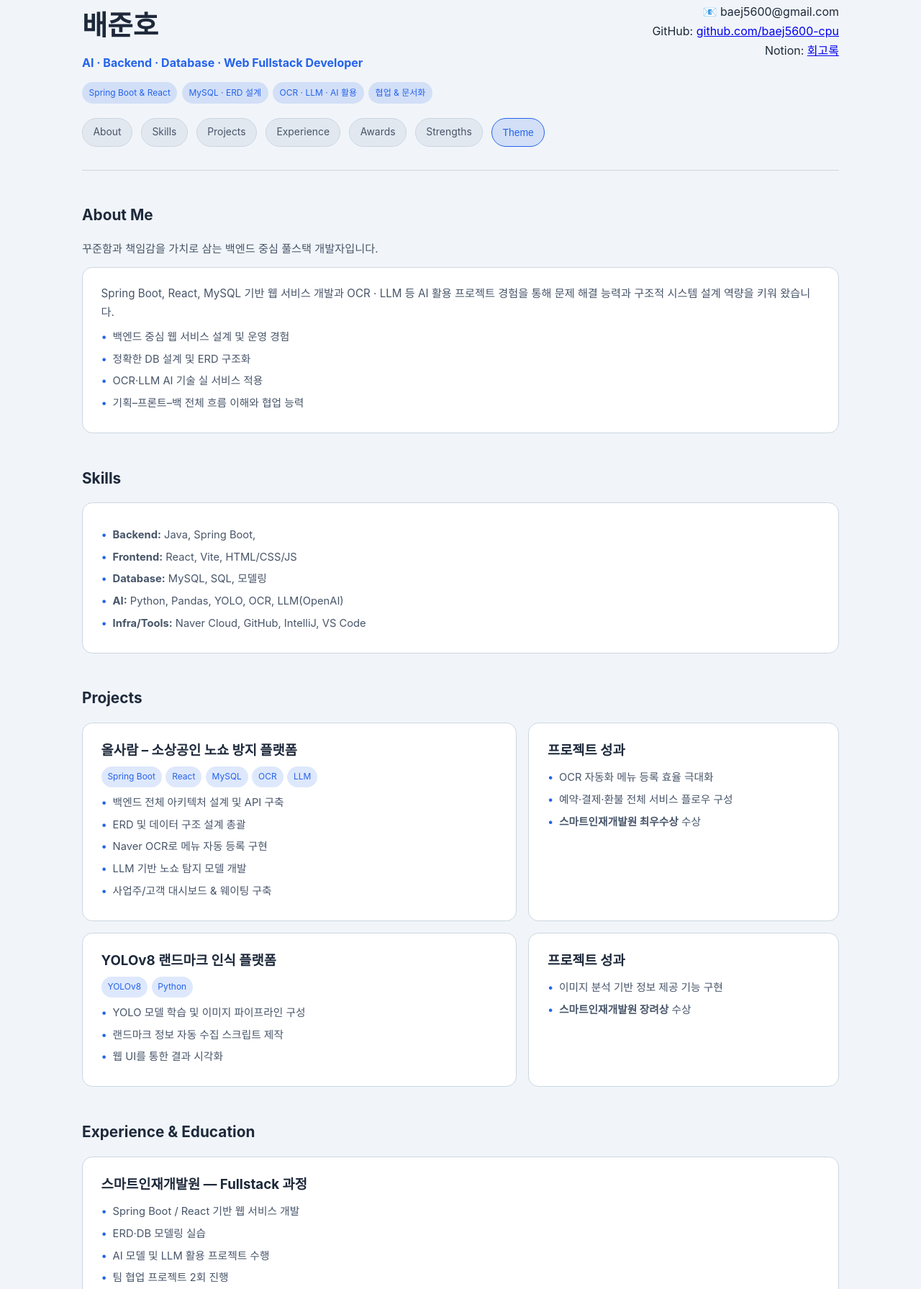
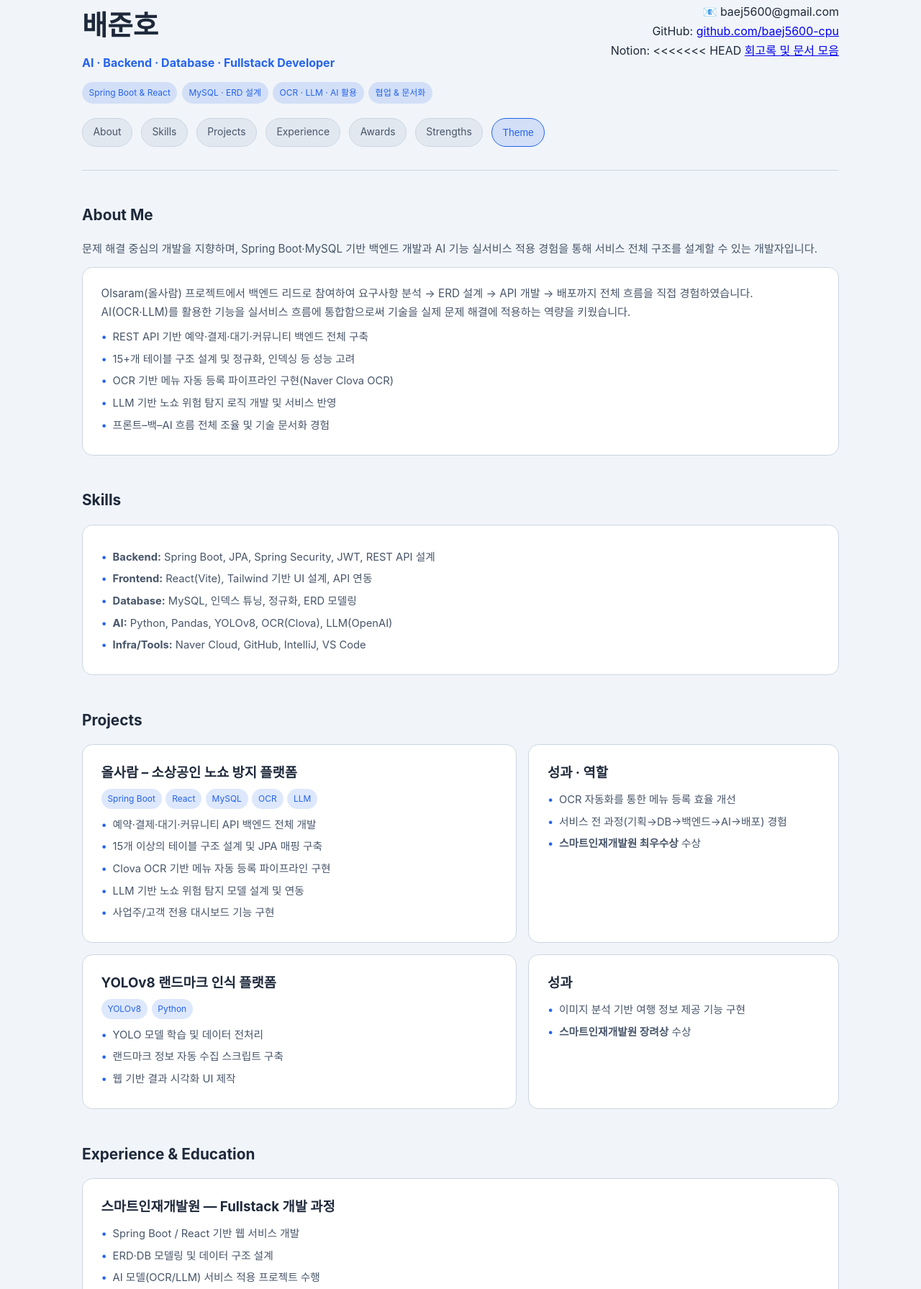
Before and after one commit to baej5600-cpu/portfolio, a website: page index.html in a window 1280 px wide. Shown: the part 42-1833 px from the top of the page at 72% size. Drawn offline with Linux system fonts and the light colour scheme.

```diff
--- a/index.html
+++ b/index.html
@@ -271,7 +271,7 @@
 
         <div class="title-group">
             <h1>배준호</h1>
-            <h2>AI · Backend · Database · Web Fullstack Developer</h2>
+            <h2>AI · Backend · Database · Fullstack Developer</h2>
 
             <div class="badges">
                 <span class="badge">Spring Boot & React</span>
@@ -289,8 +289,9 @@
                 </a>
             </div>
             <div>Notion:
+<<<<<<< HEAD
                 <a href="https://www.notion.so/1f93479df154801393acfe0fe1b4d4b8?source=copy_link" target="_blank">
-                    회고록
+                    회고록 및 문서 모음
                 </a>
             </div>
         </div>
@@ -315,21 +316,24 @@
 <section id="about" class="section">
     <h2 class="section-title">About Me</h2>
     <div class="section-sub">
-        꾸준함과 책임감을 가치로 삼는 백엔드 중심 풀스택 개발자입니다.
+        문제 해결 중심의 개발을 지향하며, Spring Boot·MySQL 기반 백엔드 개발과
+        AI 기능 실서비스 적용 경험을 통해 서비스 전체 구조를 설계할 수 있는 개발자입니다.
     </div>
 
     <div class="card">
         <p style="font-size:0.95rem; color:var(--text-soft); margin-bottom:0.6rem;">
-            Spring Boot, React, MySQL 기반 웹 서비스 개발과
-            OCR · LLM 등 AI 활용 프로젝트 경험을 통해
-            문제 해결 능력과 구조적 시스템 설계 역량을 키워 왔습니다.
+            Olsaram(올사람) 프로젝트에서 백엔드 리드로 참여하여
+            요구사항 분석 → ERD 설계 → API 개발 → 배포까지 전체 흐름을 직접 경험하였습니다.
+            AI(OCR·LLM)를 활용한 기능을 실서비스 흐름에 통합함으로써
+            기술을 실제 문제 해결에 적용하는 역량을 키웠습니다.
         </p>
 
         <ul>
-            <li>백엔드 중심 웹 서비스 설계 및 운영 경험</li>
-            <li>정확한 DB 설계 및 ERD 구조화</li>
-            <li>OCR·LLM AI 기술 실 서비스 적용</li>
-            <li>기획–프론트–백 전체 흐름 이해와 협업 능력</li>
+            <li>REST API 기반 예약·결제·대기·커뮤니티 백엔드 전체 구축</li>
+            <li>15+개 테이블 구조 설계 및 정규화, 인덱싱 등 성능 고려</li>
+            <li>OCR 기반 메뉴 자동 등록 파이프라인 구현(Naver Clova OCR)</li>
+            <li>LLM 기반 노쇼 위험 탐지 로직 개발 및 서비스 반영</li>
+            <li>프론트–백–AI 흐름 전체 조율 및 기술 문서화 경험</li>
         </ul>
     </div>
 </section>
@@ -339,10 +343,10 @@
     <h2 class="section-title">Skills</h2>
     <div class="card">
         <ul>
-            <li><b>Backend:</b> Java, Spring Boot,</li>
-            <li><b>Frontend:</b> React, Vite, HTML/CSS/JS</li>
-            <li><b>Database:</b> MySQL, SQL, 모델링</li>
-            <li><b>AI:</b> Python, Pandas, YOLO, OCR, LLM(OpenAI)</li>
+            <li><b>Backend:</b> Spring Boot, JPA, Spring Security, JWT, REST API 설계</li>
+            <li><b>Frontend:</b> React(Vite), Tailwind 기반 UI 설계, API 연동</li>
+            <li><b>Database:</b> MySQL, 인덱스 튜닝, 정규화, ERD 모델링</li>
+            <li><b>AI:</b> Python, Pandas, YOLOv8, OCR(Clova), LLM(OpenAI)</li>
             <li><b>Infra/Tools:</b> Naver Cloud, GitHub, IntelliJ, VS Code</li>
         </ul>
     </div>
@@ -365,19 +369,19 @@
             </div>
 
             <ul>
-                <li>백엔드 전체 아키텍처 설계 및 API 구축</li>
-                <li>ERD 및 데이터 구조 설계 총괄</li>
-                <li>Naver OCR로 메뉴 자동 등록 구현</li>
-                <li>LLM 기반 노쇼 탐지 모델 개발</li>
-                <li>사업주/고객 대시보드 & 웨이팅 구축</li>
+                <li>예약·결제·대기·커뮤니티 API 백엔드 전체 개발</li>
+                <li>15개 이상의 테이블 구조 설계 및 JPA 매핑 구축</li>
+                <li>Clova OCR 기반 메뉴 자동 등록 파이프라인 구현</li>
+                <li>LLM 기반 노쇼 위험 탐지 모델 설계 및 연동</li>
+                <li>사업주/고객 전용 대시보드 기능 구현</li>
             </ul>
         </div>
 
         <div class="card">
-            <h3>프로젝트 성과</h3>
+            <h3>성과 · 역할</h3>
             <ul>
-                <li>OCR 자동화 메뉴 등록 효율 극대화</li>
-                <li>예약·결제·환불 전체 서비스 플로우 구성</li>
+                <li>OCR 자동화를 통한 메뉴 등록 효율 개선</li>
+                <li>서비스 전 과정(기획→DB→백엔드→AI→배포) 경험</li>
                 <li><b>스마트인재개발원 최우수상</b> 수상</li>
             </ul>
         </div>
@@ -392,16 +396,16 @@
             </div>
 
             <ul>
-                <li>YOLO 모델 학습 및 이미지 파이프라인 구성</li>
-                <li>랜드마크 정보 자동 수집 스크립트 제작</li>
-                <li>웹 UI를 통한 결과 시각화</li>
+                <li>YOLO 모델 학습 및 데이터 전처리</li>
+                <li>랜드마크 정보 자동 수집 스크립트 구축</li>
+                <li>웹 기반 결과 시각화 UI 제작</li>
             </ul>
         </div>
 
         <div class="card">
-            <h3>프로젝트 성과</h3>
+            <h3>성과</h3>
             <ul>
-                <li>이미지 분석 기반 정보 제공 기능 구현</li>
+                <li>이미지 분석 기반 여행 정보 제공 기능 구현</li>
                 <li><b>스마트인재개발원 장려상</b> 수상</li>
             </ul>
         </div>
@@ -413,12 +417,12 @@
     <h2 class="section-title">Experience & Education</h2>
 
     <div class="card">
-        <h3>스마트인재개발원 — Fullstack 과정</h3>
+        <h3>스마트인재개발원 — Fullstack 개발 과정</h3>
         <ul>
             <li>Spring Boot / React 기반 웹 서비스 개발</li>
-            <li>ERD·DB 모델링 실습</li>
-            <li>AI 모델 및 LLM 활용 프로젝트 수행</li>
-            <li>팀 협업 프로젝트 2회 진행</li>
+            <li>ERD·DB 모델링 및 데이터 구조 설계</li>
+            <li>AI 모델(OCR/LLM) 서비스 적용 프로젝트 수행</li>
+            <li>협업 프로젝트 2회 진행 및 문서화·발표 경험</li>
         </ul>
     </div>
 </section>
@@ -439,18 +443,18 @@
     <h2 class="section-title">Strengths</h2>
     <div class="card">
         <ul>
-            <li>문제 해결 능력 — 에러 분석 및 구조적 해결</li>
-            <li>DB 설계 역량 — 복잡한 요구사항 구조화</li>
-            <li>AI 활용 능력 — OCR·LLM 실 서비스 적용</li>
-            <li>협업 능력 — 기획·프론트·백 조율 가능</li>
-            <li>문서화 능력 — ERD, UML, PPT 상세화</li>
+            <li>서비스 전체 흐름을 이해하고 구조적으로 설계하는 능력</li>
+            <li>DB 중심 사고로 문제를 분석하고 최적 구조를 도출</li>
+            <li>AI(OCR·LLM)를 실제 서비스에 적용하는 기술 역량</li>
+            <li>명확한 문서화 및 팀 간 소통 능력</li>
+            <li>문제 발생 시 원인 분석 및 해결 중심 사고</li>
         </ul>
     </div>
 </section>
 
 <footer class="footer">
     <div>© <span id="year"></span> Bae Junho</div>
-    <div>HTML & CSS 기반 포트폴리오</div>
+    <div>HTML & CSS 포트폴리오</div>
 </footer>
 
 </div>
```
